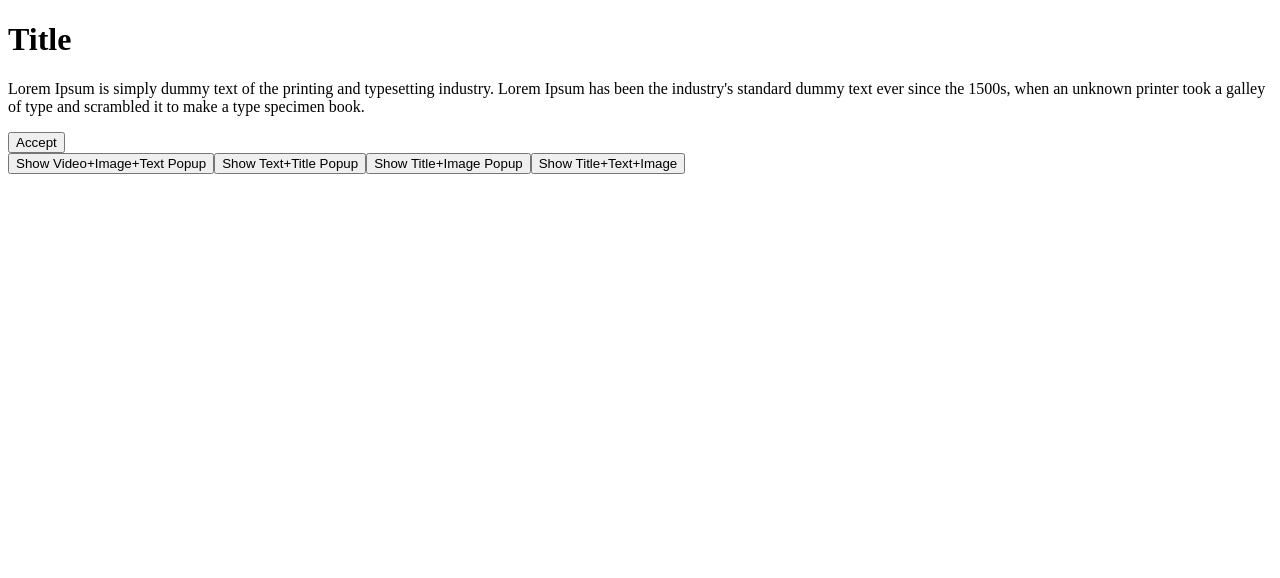
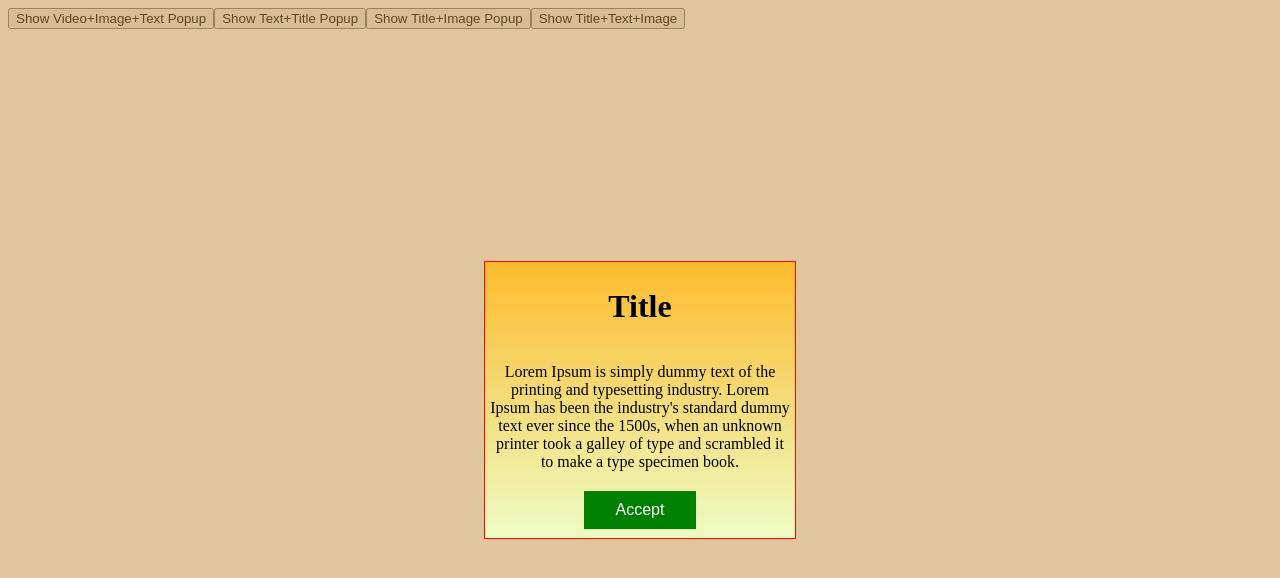
Before and after one commit to Front-End-Bootcamp/vue-component-create-vuejs-team, a Vue app: page / in a window 1280 px wide. Both pictures are taken after a click on the button "Show Text+Title Popup". Shown: the top 578 px of the page. Built offline with nearby package versions, Linux system fonts and the light colour scheme.

Commit message:
updated popup css

```diff
--- a/src/components/Popup.vue
+++ b/src/components/Popup.vue
@@ -41,3 +41,63 @@ const closeHandler = () => {
 	</div>
 
 </template>
+<style  scoped>
+
+.red {
+    background-color: red;
+}
+
+.blue {
+    background-color: blue;
+}
+
+.green {
+    background-color: green;
+}
+
+.textBlack {
+    color: rgb(0, 0, 0);
+}
+
+.textWhite {
+    color: rgb(255, 255, 255);
+}
+
+.button {
+    border: none;
+    color: white;
+    padding: 10px 32px;
+    text-align: center;
+    text-decoration: none;
+    display: inline-block;
+    font-size: 16px;
+    margin: 4px 2px;
+    cursor: pointer;
+
+}
+
+.mask {
+    position: fixed;
+    top: 0;
+    left: 0;
+    width: 100%;
+    height: 100%;
+    background-color: rgba(194, 141, 60, 0.5);
+
+}
+
+.card {
+    display: grid;
+    grid-template-columns: repeat(1, 1fr);
+    background: rgb(237, 252, 196);
+    background: linear-gradient(0deg, rgba(237, 252, 196, 1) 0%, rgba(253, 187, 45, 1) 100%);
+    border: 1px solid red;
+    text-align: center;
+    padding: 5px;
+    width: 300px;
+    position: fixed;
+    left: 50%;
+    top: 50%;
+    transform: translate(-50%, -50%);
+}
+</style>
```
